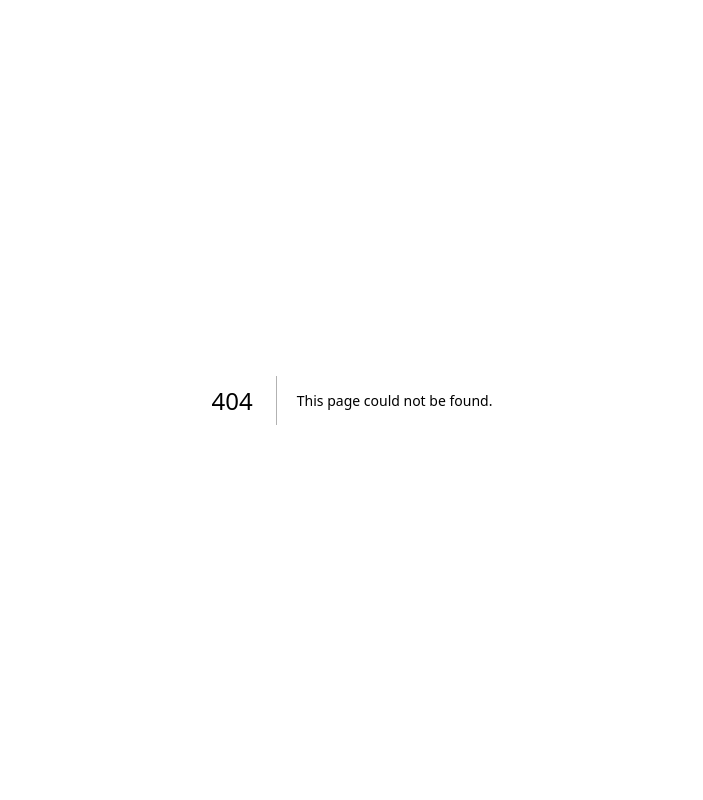
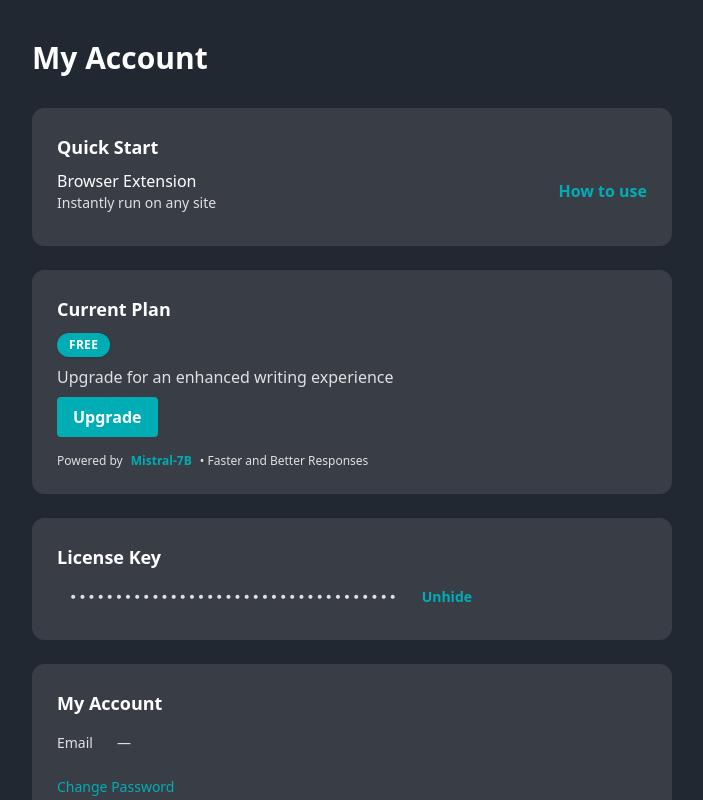
Before and after one commit to sainathd07/getblurby.com, a Next.js app: page /profile in a window 1280 px wide. Before the commit this address had no page. Shown: the top 800 px of the page, without its empty margins (288-991 px from the left). Built offline with nearby package versions, Linux system fonts and the light colour scheme; no server answers.

Commit message:
implement profile

```diff
--- /dev/null
+++ b/pages/billing.js
@@ -0,0 +1,17 @@
+import Head from 'next/head';
+
+export default function Billing() {
+  return (
+    <div className="bg-[#222831] min-h-screen text-white">
+      <Head>
+        <title>Billing | Blurby AI</title>
+      </Head>
+      <main className="max-w-2xl mx-auto py-16 px-4">
+        <h1 className="text-3xl font-bold mb-6">Billing</h1>
+        <div className="bg-white/10 rounded-xl p-6 border border-[#393E46]">
+          <p className="text-[#e0e0e0]">Billing page content goes here.</p>
+        </div>
+      </main>
+    </div>
+  );
+}
--- a/pages/index.js
+++ b/pages/index.js
@@ -1,12 +1,27 @@
 import Head from 'next/head';
 
-import { useState } from 'react';
+import { useState, useEffect } from 'react';
 
 import { useSession, signIn, signOut } from "next-auth/react";
 
 export default function Home() {
   const { data: session } = useSession();
   const [pricingPeriod, setPricingPeriod] = useState('monthly');
+  const [menuOpen, setMenuOpen] = useState(false);
+
+  // Close dropdown on outside click
+  useEffect(() => {
+    function handleClick(e) {
+      if (!e.target.closest('#user-menu')) setMenuOpen(false);
+    }
+    if (menuOpen) {
+      document.addEventListener('mousedown', handleClick);
+    } else {
+      document.removeEventListener('mousedown', handleClick);
+    }
+    return () => document.removeEventListener('mousedown', handleClick);
+  }, [menuOpen]);
+
   return (
     <div className="bg-[#222831] min-h-screen text-white">
       <Head>
@@ -24,15 +39,17 @@ export default function Home() {
           <a href="#how-it-works" className="hover:text-[#00ADB5] transition">How it Works</a>
           {/* Auth Buttons */}
           {session ? (
-            <div className="flex items-center space-x-2">
-              <span className="text-[#e0e0e0] text-sm">{session.user?.email}</span>
-              <button
-                onClick={() => signOut()}
-                className="bg-[#393E46] hover:bg-[#00ADB5] text-white px-4 py-2 rounded-lg font-semibold transition"
-              >
-                Sign Out
-              </button>
-            </div>
+            <button
+              onClick={() => window.location.href = '/profile'}
+              className="focus:outline-none"
+              aria-label="Go to profile"
+            >
+              <img
+                src={session.user?.image}
+                alt="Profile"
+                className="w-9 h-9 rounded-full border-2 border-[#00ADB5] object-cover hover:ring-2 hover:ring-[#00ADB5] transition"
+              />
+            </button>
           ) : (
             <button
               onClick={() => signIn('google')}
--- /dev/null
+++ b/pages/profile.js
@@ -0,0 +1,95 @@
+import Head from 'next/head';
+import { useSession, signOut } from "next-auth/react";
+
+import { useState } from 'react';
+
+export default function Profile() {
+  const { data: session } = useSession();
+
+  // Mock: Replace with real plan/license logic
+  const plan = 'PRO'; // 'FREE', 'PRO', or 'ULTIMATE'
+  const licenseKey = 'XXXX-YYYY-ZZZZ';
+  const [showLicense, setShowLicense] = useState(false);
+
+  return (
+    <div className="bg-[#222831] min-h-screen text-white">
+      <Head>
+        <title>Profile | Blurby AI</title>
+      </Head>
+      <main className="max-w-2xl mx-auto py-10 px-4">
+        <h1 className="text-3xl font-bold mb-8">My Account</h1>
+
+        {/* Quick Start (Browser Extension only) */}
+        <section className="mb-6">
+          <div className="bg-white/10 rounded-xl p-6 border border-[#393E46] mb-4">
+            <h2 className="text-lg font-semibold mb-2">Quick Start</h2>
+            <div className="flex justify-between items-center mb-2">
+              <div>
+                <span className="font-medium">Browser Extension</span>
+                <p className="text-[#e0e0e0] text-sm">Instantly run on any site</p>
+              </div>
+              <a href="#" className="text-[#00ADB5] font-semibold hover:underline">How to use</a>
+            </div>
+          </div>
+        </section>
+
+        {/* Current Plan */}
+        <section className="mb-6">
+          <div className="bg-white/10 rounded-xl p-6 border border-[#393E46] mb-4">
+            <h2 className="text-lg font-semibold mb-2">Current Plan</h2>
+            <span className="inline-block bg-[#00ADB5] text-white px-3 py-1 rounded-full mb-2 text-xs font-bold tracking-wide shadow">FREE</span>
+            <p className="mb-2 text-[#e0e0e0]">Upgrade for an enhanced writing experience</p>
+            <button className="bg-[#00ADB5] hover:bg-[#00959a] text-white px-4 py-2 rounded font-semibold transition mb-2">Upgrade</button>
+            <div className="flex items-center gap-2 mt-2">
+              <span className="text-xs text-[#e0e0e0]">Powered by</span>
+              <span className="text-xs font-semibold text-[#00ADB5]">Mistral-7B</span>
+              <span className="text-xs text-[#e0e0e0]">• Faster and Better Responses</span>
+            </div>
+          </div>
+        </section>
+
+        {/* License Key (only for paid users) */}
+        {['PRO', 'ULTIMATE'].includes(plan) && (
+          <section className="mb-6">
+            <div className="bg-white/10 rounded-xl p-6 border border-[#393E46] mb-4">
+              <h2 className="text-lg font-semibold mb-2">License Key</h2>
+              <div className="flex items-center gap-3">
+                <span className="bg-[#393E46] px-3 py-2 rounded text-[#e0e0e0] text-sm tracking-wider font-mono">
+                  {showLicense ? licenseKey : '••••••••••••••••••••••••••••••••••••'}
+                </span>
+                <button onClick={() => setShowLicense(v => !v)} className="text-[#00ADB5] hover:underline text-sm font-semibold">
+                  {showLicense ? 'Hide' : 'Unhide'}
+                </button>
+              </div>
+            </div>
+          </section>
+        )}
+
+        {/* My Account */}
+        <section className="mb-6">
+          <div className="bg-white/10 rounded-xl p-6 border border-[#393E46] mb-4">
+            <h2 className="text-lg font-semibold mb-2">My Account</h2>
+            <div className="mb-4 flex items-center gap-3">
+              <label className="text-[#e0e0e0] text-sm mb-0">Email</label>
+              <div className="bg-[#393E46] px-3 py-2 rounded text-[#e0e0e0] text-sm">
+                {session?.user?.email || '—'}
+              </div>
+            </div>
+            {session?.user?.image && session?.user?.email && session.user.email.endsWith('@gmail.com') ? null : (
+              <a href="#" className="text-[#00ADB5] hover:underline text-sm block mb-2">Change Password</a>
+            )}
+            <button onClick={() => signOut({ callbackUrl: '/' })} className="text-[#ff6b6b] font-semibold text-sm hover:underline">Logout</button>
+          </div>
+        </section>
+
+        {/* Support & Delete Account */}
+        <section className="mb-6">
+          <div className="bg-white/10 rounded-xl p-6 border border-[#393E46] mb-4">
+            <p className="mb-2 text-[#e0e0e0] text-sm">For any queries, reach out to us at <a href="mailto:support@blurby.com" className="text-[#00ADB5] underline">support@blurby.com</a></p>
+            <button className="text-[#ff6b6b] font-semibold text-sm hover:underline mt-2">Delete Account</button>
+          </div>
+        </section>
+      </main>
+    </div>
+  );
+}
--- /dev/null
+++ b/pages/settings.js
@@ -0,0 +1,17 @@
+import Head from 'next/head';
+
+export default function Settings() {
+  return (
+    <div className="bg-[#222831] min-h-screen text-white">
+      <Head>
+        <title>Settings | Blurby AI</title>
+      </Head>
+      <main className="max-w-2xl mx-auto py-16 px-4">
+        <h1 className="text-3xl font-bold mb-6">Settings</h1>
+        <div className="bg-white/10 rounded-xl p-6 border border-[#393E46]">
+          <p className="text-[#e0e0e0]">Settings page content goes here.</p>
+        </div>
+      </main>
+    </div>
+  );
+}
```
